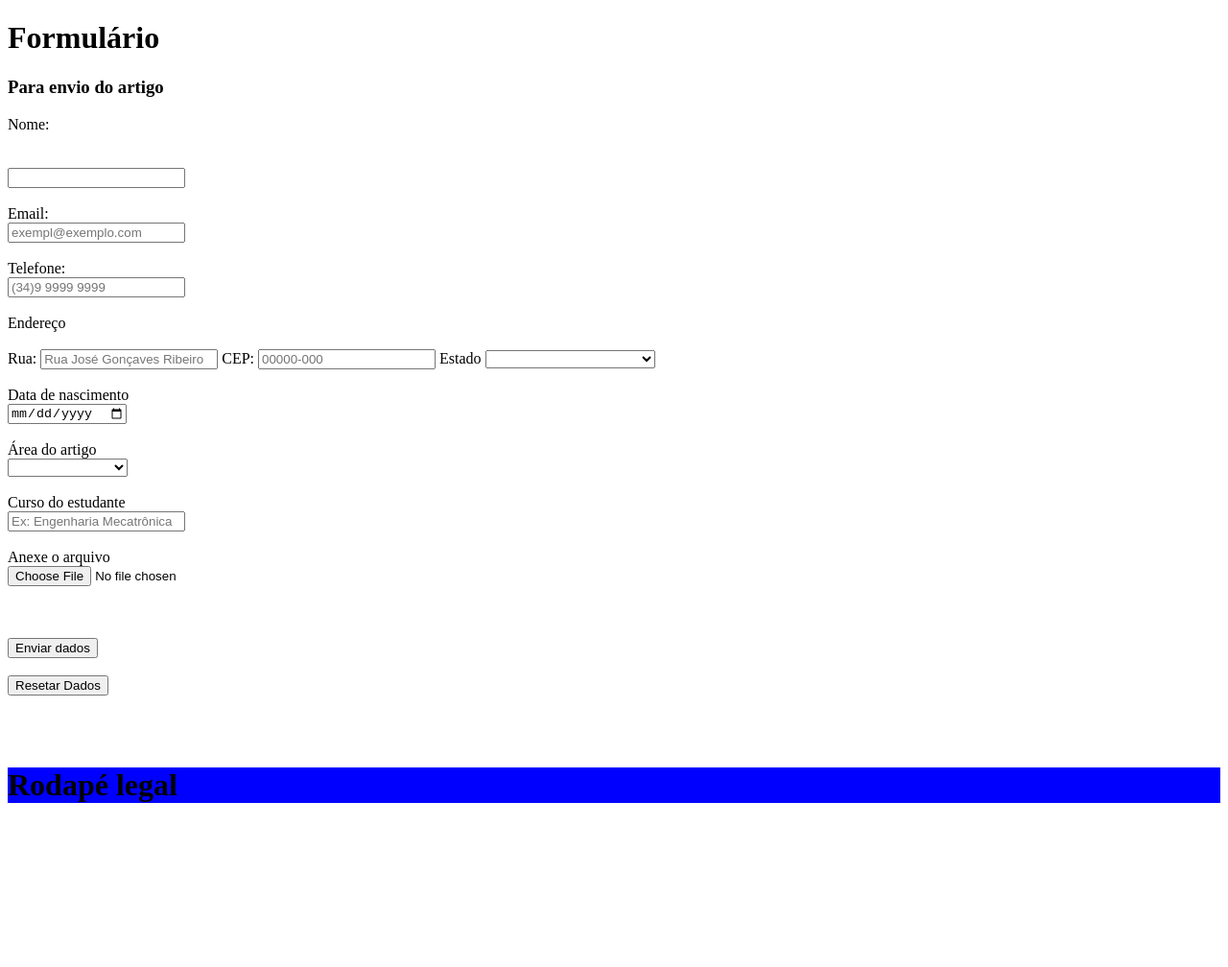
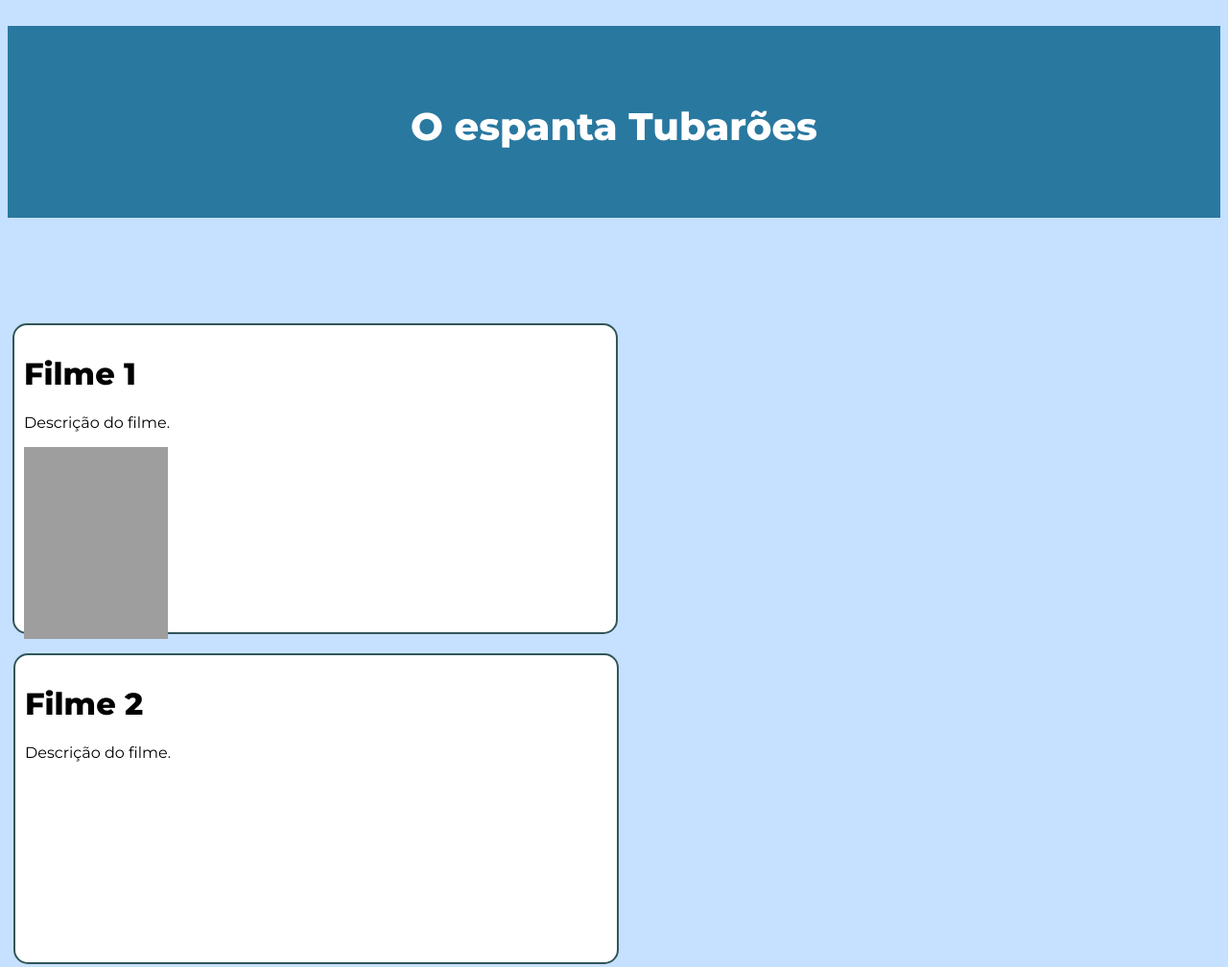
Before and after one commit to Gabrzz/aulas_if, a plain HTML site: page index.html in a window 1280 px wide. Shown: the top 1008 px of the page at 96% size. Before the commit the page ends 859 px from the top, so only its background shows below. Drawn offline with Linux system fonts and the light colour scheme; grey boxes are pictures that could not be loaded.

Commit message:
Add files via upload

```diff
--- /dev/null
+++ b/estilo.css
@@ -0,0 +1,72 @@
+@import url('https://fonts.googleapis.com/css2?family=Montserrat:wght@200;400;800&display=swap');
+
+:root{
+    --corFundo: #C6E0FF;
+    --corPrincipal: #2978A0;
+    --corSecundaria: #315659;
+    --corTerciaria: #253031;
+}
+
+body{
+    background-color: var(--corFundo);
+    font-family: 'Montserrat', sans-serif;
+}
+
+header{
+    background-color: var(--corPrincipal);
+    text-align: center;
+    height: 200px;
+    padding: auto;
+    margin-bottom: 100px;
+    color:white;
+}
+
+footer{
+    background-color: var(--corTerciaria);
+    padding: 30px;
+    color: white;
+    text-align: center  ;
+    margin-top: 100px;
+}
+
+footer p{
+    padding: 10px;
+    text-decoration: none;
+    color: white;
+}
+
+
+
+.titulo-h{
+    padding: 80px;
+    font-size: 40px;
+}
+
+.cont{
+    margin: center;
+}
+
+.cont-filme{
+    border: 2px solid var(--corSecundaria);
+    margin: 10px 0px 10px 0px;
+    padding: 10px;
+    background-color: white;
+    width: 48%;
+    display: inline-block;
+    border-radius: 15px;
+    height: 300px;
+}
+
+.left{
+    margin-right: 6px;
+    margin-left: 5px;
+}
+
+.right{
+    margin-left: 6px;
+    margin-right: 5px;
+}
+
+.img{
+
+}
--- a/index.html
+++ b/index.html
@@ -1,135 +1,43 @@
 <!DOCTYPE html>
-<html lang="pt-br">
-<head>
-    <meta charset="UTF-8">
-    <meta http-equiv="X-UA-Compatible" content="IE=edge">
-    <meta name="viewport" content="width=device-width, initial-scale=1.0">
-    <title>Ex 4</title>
-    <style>
-        footer{
-            background-color: blue;
-        }
+<html lang="pt-BR">
+  <head>
+    <meta charset="UTF-8" />
+    <meta name="viewport" content="width=device-width, initial-scale=1.0" />
+    <title>Aula 16/05</title>
+    <link rel="stylesheet" href="estilo.css" />
+  </head>
+  <body>
+    <header><h1 class="titulo-h">O espanta Tubarões</h1></header>
 
-    </style>
-</head>
-<body>
+    <main class="cont">
+      <div class="cont-filme left">
+        <h1>Filme 1</h1>
+        <p>Descrição do filme.</p>
+        <img class="img" src="https://i.ytimg.com/vi/CxXcfJw7Bp0/maxresdefault.jpg" alt="" height="200px" width="150px">
+      </div>
 
-<!--Imagine uma aplicação que requer um formulário para a submissão de um
-artigo em um evento científico. Os campos deve formulário são:
-    a. Nome, email e telefone (não podem estar em branco).
-    b. Endereço (contendo rua, estado e CEP)
-    c. Data de nascimento
-    d. Area do artigo
-    e. Curso do estudante
-    f. Arquivo a ser enviado
-    g. Botão de resetar, botão de enviar dados.-->
+      <div class="cont-filme right">
+        <h1>Filme 2</h1>
+        <p>Descrição do filme.</p>
+      </div>
+    </main>
+    <main class="cont">
+      <div class="cont-filme left">
+        <h1>Filme 3</h1>
+        <p>Descrição do filme.</p>
+      </div>
 
-    <form action="post">
-
-        <h1>Formulário</h1>
-        <h3>Para envio do artigo</h3>
-
-        <label for="">Nome:</label>
-        <br>
-        <br>
-        <br>
-        <input type="text">
-        <br>
-        <br>
-        <label for="">Email:</label>
-        <br>
-        <input type="email" placeholder="exempl@exemplo.com">
-        <br>
-        <br>
-        <label for="">Telefone:</label>
-        <br>
-        <input type="tel" placeholder="(34)9 9999 9999">
-        <br>
-        <br>
-        <label for="">Endereço</label>
-        <br>
-        <br>
-        <label for="">Rua:</label>
-        <input type="text" placeholder="Rua José Gonçaves Ribeiro">
-        <label for="">CEP:</label>
-        <input type="text" placeholder="00000-000">
-        <label for="">Estado</label>
-        <select placeholder="selecione">
-            <option value=""></option>
-            <option value="">Acre (AC)</option>
-            <option value="">Alagoas (AL)</option>
-            <option value="">Amapá (AP)</option>
-            <option value="">Amazonas (AM)</option>
-            <option value="">Bahia (BA)</option>
-            <option value="">Ceará (CE)</option>
-            <option value="">Distrito Federal (DF)</option>
-            <option value="">Espírito Santo (ES)</option>
-            <option value="">Goiás (GO)</option>
-            <option value="">Maranhão (MA)</option>
-            <option value="">Mato Grosso (MT)</option>
-            <option value="">Mato Grosso do Sul (MS)</option>
-            <option value="">Minas Gerais (MG)</option>
-            <option value="">Pará (PA)</option>
-            <option value="">Paraíba (PB)</option>
-            <option value="">Paraná (PR)</option>
-            <option value="">Pernambuco (PE)</option>
-            <option value="">Piauí (PI)</option>
-            <option value="">Rio de Janeiro (RJ</option>
-            <option value="">Rio Grande do Norte (RN)</option>
-            <option value="">Rio Grande do Sul (RS)</option>
-            <option value="">Rondônia (RO)</option>
-            <option value="">Roraima (RR)</option>
-            <option value="">Santa Catarina (SC)</option>
-            <option value="">São Paulo (SP)</option>
-            <option value="">Sergipe (SE)</option>
-            <option value="">Tocantins (TO)</option>
-        </select>
-        <br>
-        <br>
-        <label for="">Data de nascimento</label>
-        <br>
-        <input type="date">
-        <br>
-        <br>
-        <label for="">Área do artigo</label>
-        <br>
-        <select>
-            <option value=""></option>
-            <option value="">Exatas</option>
-            <option value="">Humanas</option>
-            <option value="">Científicas</option>
-            <option value="">Biológicas</option>
-            <option value="">Sociais</option>
-            <option value="">Agrárias</option>
-            <option value="">Literatura e Artes</option>
-        </select>
-        <br>
-        <br>
-        <label for="">Curso do estudante</label>
-        <br>
-        <input type="text" placeholder="Ex: Engenharia Mecatrônica">
-        <br>
-        <br>
-        <label for="ar">Anexe o arquivo</label>
-        <br>
-        <input type="file">
-        <br>
-        <br>
-        <br>
-        <br>
-        <button>Enviar dados</button>
-        <br>
-        <br>
-        <button>Resetar Dados</button>
-        <br>
-        <br>
-        <br>
-        <br>
-    </form>
+      <div class="cont-filme right">
+        <h1>Filme 4</h1>
+        <p>Descrição do filme.</p>
+      </div>
+    </main>
 
     <footer>
-        <h1>Rodapé legal</h1>
+      <h4>Parte final do site</h4>
+      <a href="#"><p>Instagram</p></a>
+      <a href="#"><p>Facebook</p></a>
+      <a href="#"><p>Youtube</p></a>
     </footer>
-
-</body>
+  </body>
 </html>
```
